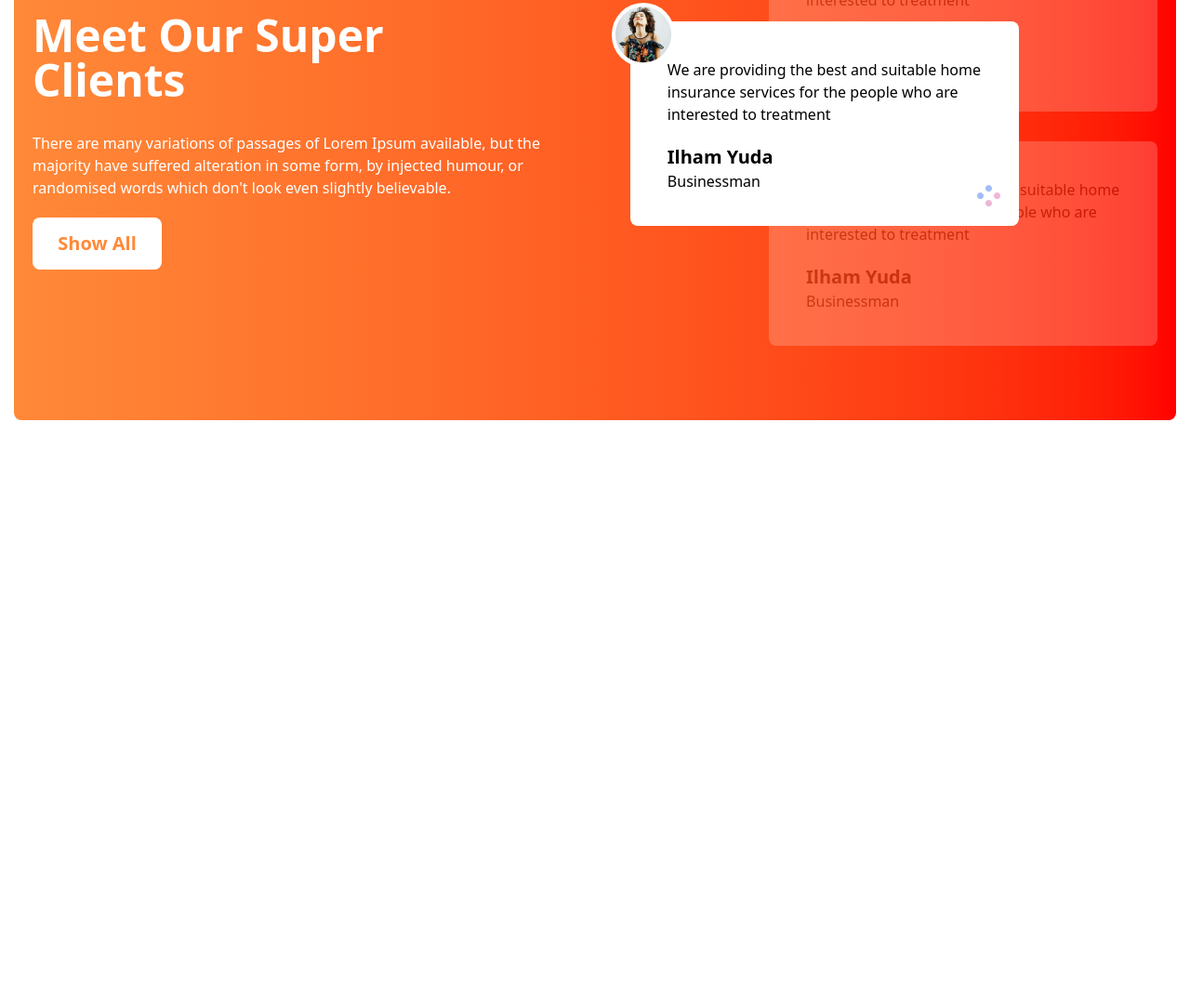
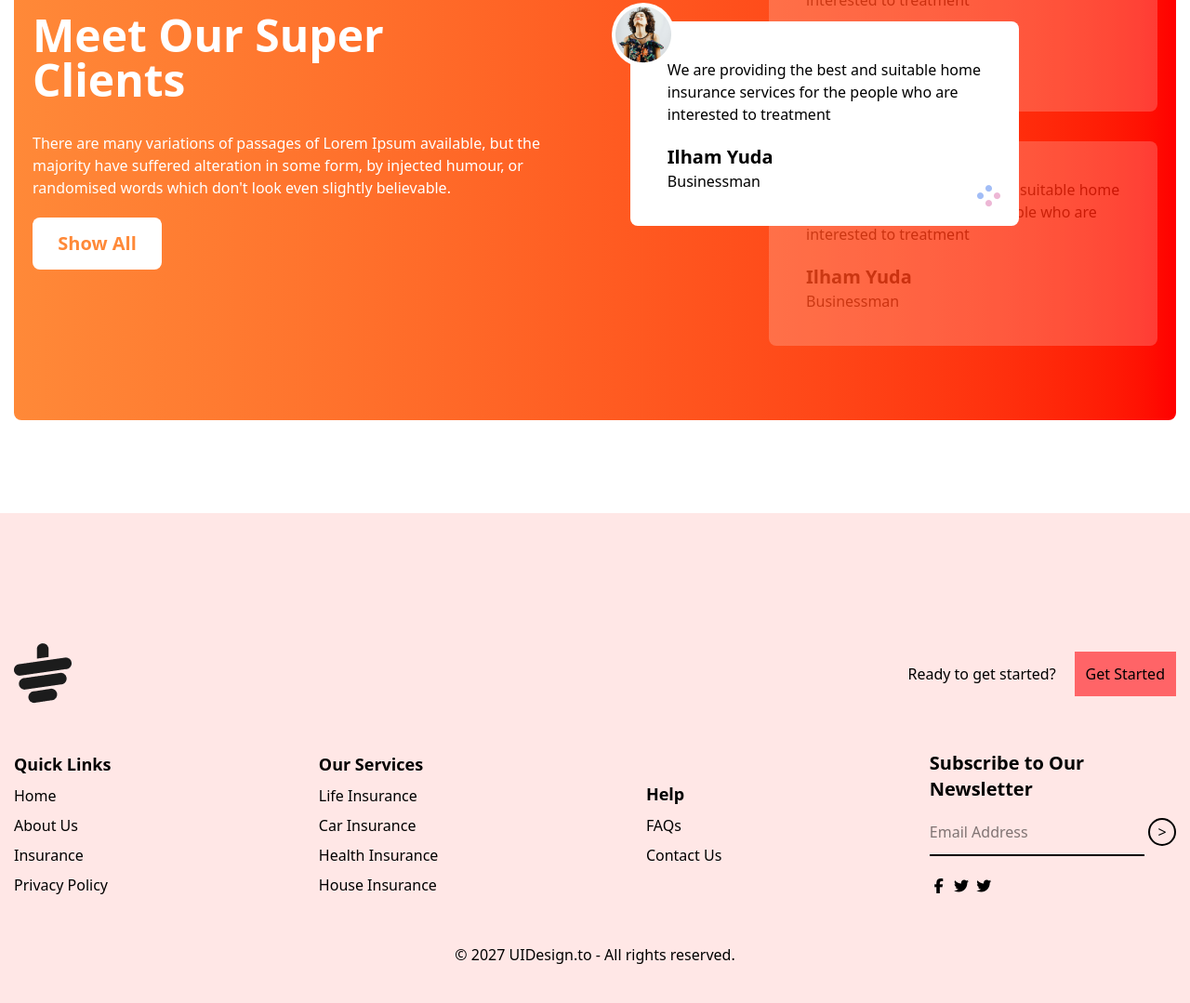
Before and after one commit to belayethossain7/tea-house-project-tailwind-responsiveness, a plain HTML site: page index.html in a window 1280 px wide. Shown: the part 2047-3126 px from the top of the page at 93% size. Before the commit the page ends 2499 px from the top, so only its background shows below. Drawn offline with nearby package versions, Linux system fonts and the light colour scheme.

Commit message:
combine multiple footer styles

```diff
--- a/index.html
+++ b/index.html
@@ -136,5 +136,55 @@
 
      </div>
 
+     <!-- footer section starts here -->
+    <div class="bg-[#ffe7e6] py-[40px] mt-[100px]">
+        <div class="max-w-[1250px] mx-auto footer_parent  mt-[100px]">
+        <div class=" flex  justify-between">
+            <img src="./images/cup.png" alt="">
+            <div class="flex items-center">
+                <p class="mr-5">Ready to get started?</p>
+                <button class="bg-red-400 p-3">Get Started</button>
+            </div>
+        </div>
+
+        <div class=" flex flex-col items-center text-center md:flex-row md:text-left justify-between mt-[50px]">
+            <div>
+                <p class="font-semibold text-lg">Quick Links</p>
+                <p class="mt-2">Home</p>
+                <p class="mt-2">About Us</p>
+                <p class="mt-2">Insurance</p>
+                <p class="mt-2">Privacy Policy</p>
+
+            </div>
+
+            <div>
+                <p class="font-semibold text-lg">Our Services</p>
+                <p class="mt-2">Life Insurance</p>
+                <p class="mt-2">Car Insurance</p>
+                <p class="mt-2">Health Insurance</p>
+                <p class="mt-2">House Insurance</p>
+            </div>
+
+            <div>
+                <p class="font-semibold text-lg">Help</p>
+                <p class="mt-2">FAQs</p>
+                <p class="mt-2">Contact Us</p>
+            </div>
+
+            <div>
+                <p class="font-semibold text-xl">Subscribe to Our <br> Newsletter</p>
+                <input type="text" placeholder="Email Address" name="" id="" class="border-b-2 outline-none pb-3 mt-5">
+                <button class="border-2 h-[30px] w-[30px] rounded-full">></button>
+                <div class="mt-5">
+                    <i class="fa-brands fa-facebook-f"></i>
+                    <i class="fa-brands fa-twitter"></i>
+                    <i class="fa-brands fa-twitter"></i>
+                </div>
+            </div>
+
+        </div>
+        <p class="text-center mt-[50px]">© 2027 UIDesign.to - All rights reserved.</p>
+    </div>
+    </div>
 </body>
 </html>
```
